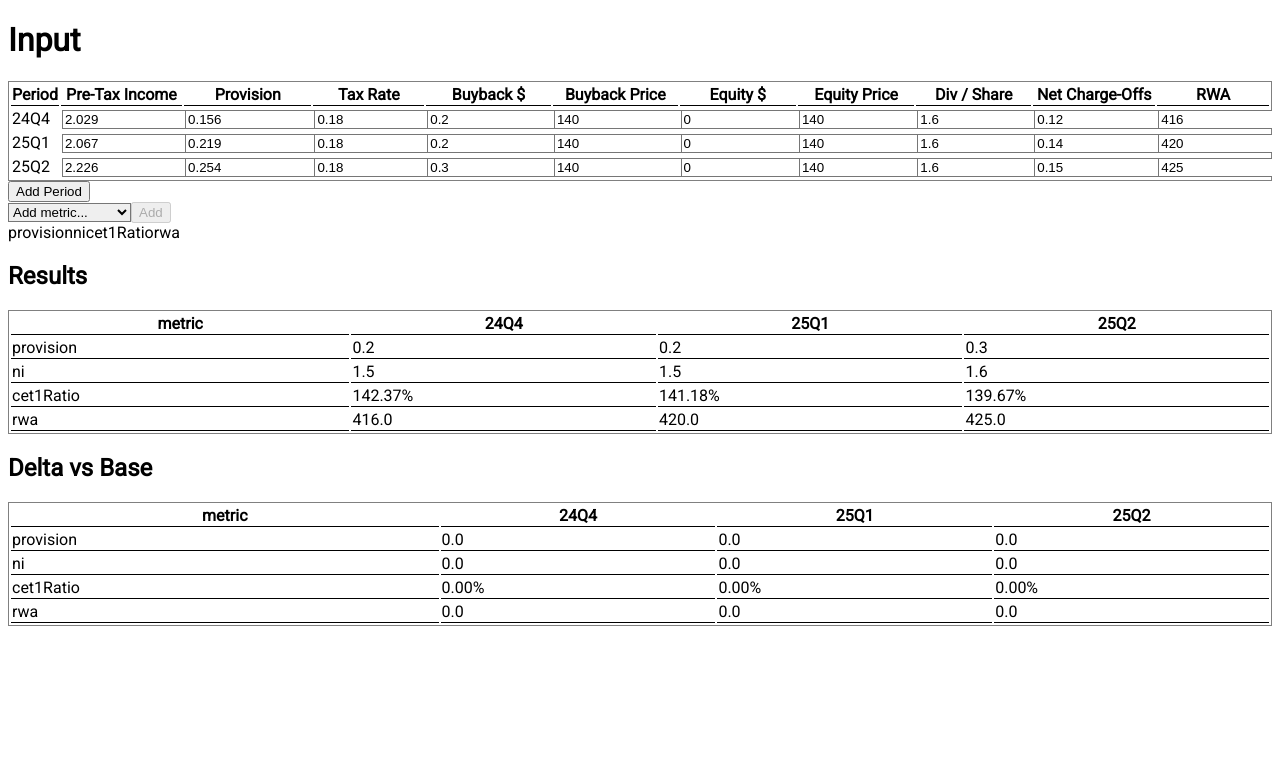
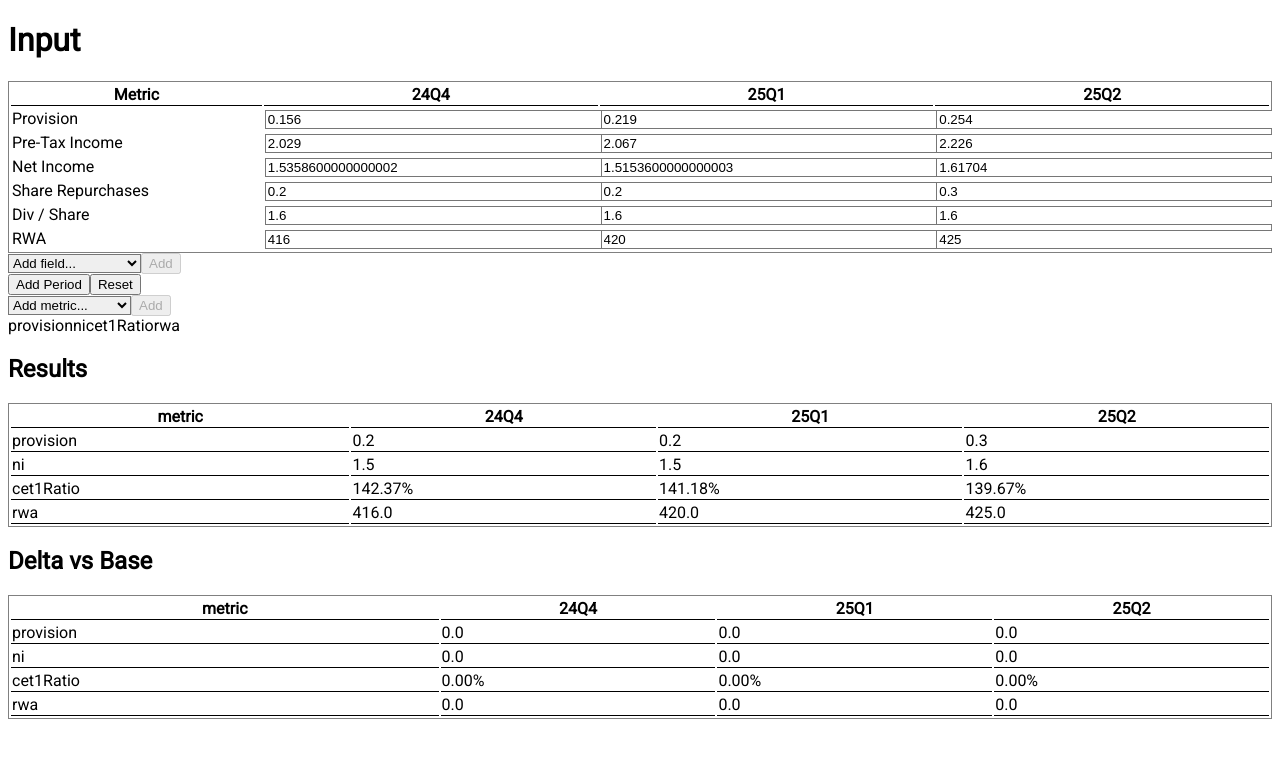
Before and after one commit to jrohan-16/jrohan-16.github.io, a SvelteKit app: page / in a window 1280 px wide. Shown: the top 758 px of the page. Built offline with nearby package versions, Linux system fonts and the light colour scheme.

Commit message:
Transpose input table and add reset

```diff
--- a/src/routes/+page.svelte
+++ b/src/routes/+page.svelte
@@ -5,6 +5,7 @@
   import DataTable from "$lib/components/DataTable.svelte";
 
   type PeriodRow = (typeof baseScenario)[number];
+  type EditableField = { key: keyof PeriodRow | "ni"; label: string };
 
   // Clone base scenario so user inputs don't mutate original constant
   let scenario: PeriodRow[] = JSON.parse(
@@ -12,22 +13,44 @@
   ) as PeriodRow[];
   const baseResult = recalc(baseScenario);
 
-  const editableFields: { key: keyof PeriodRow; label: string }[] = [
+  const defaultFields: EditableField[] = [
+    { key: "provision", label: "Provision" },
     { key: "preTaxIncome", label: "Pre-Tax Income" },
-    { key: "provision", label: "Provision" },
-    { key: "taxRate", label: "Tax Rate" },
-    { key: "buybackDollars", label: "Buyback $" },
-    { key: "buybackPrice", label: "Buyback Price" },
-    { key: "equityDollars", label: "Equity $" },
-    { key: "equityPrice", label: "Equity Price" },
+    { key: "ni", label: "Net Income" },
+    { key: "buybackDollars", label: "Share Repurchases" },
     { key: "divPerShare", label: "Div / Share" },
-    { key: "netChargeOffs", label: "Net Charge-Offs" },
     { key: "rwa", label: "RWA" },
   ];
+
+  let editableFields: EditableField[] = [...defaultFields];
+  let fieldToAdd = "";
 
   const defaultMetrics = ["provision", "ni", "cet1Ratio", "rwa"];
   let selectedMetrics: string[] = [...defaultMetrics];
   let metricToAdd = "";
+
+  function fieldLabel(key: string) {
+    if (key === "ni") return "Net Income";
+    return key
+      .replace(/([A-Z])/g, " $1")
+      .replace(/^./, (s) => s.toUpperCase());
+  }
+
+  function availableInputFields() {
+    const all = Object.keys(baseScenario[0] ?? {}).filter((n) => n !== "period");
+    all.push("ni");
+    return all.filter((m) => !editableFields.some((f) => f.key === m));
+  }
+
+  function addField() {
+    if (fieldToAdd) {
+      editableFields = [
+        ...editableFields,
+        { key: fieldToAdd as any, label: fieldLabel(fieldToAdd) },
+      ];
+      fieldToAdd = "";
+    }
+  }
 
   let data: any[] = [];
   let columns: { accessorKey: string }[] = [];
@@ -86,13 +109,16 @@
     updateResults();
   }
 
-  function handleInput(row: PeriodRow, key: keyof PeriodRow, e: Event) {
+  function handleInput(idx: number, key: EditableField["key"], e: Event) {
     const target = e.target as HTMLInputElement;
     const value = parseFloat(target.value);
+    const row = scenario[idx];
     if (key === "provision") {
       const preProvision = row.preTaxIncome + row.provision;
       row.provision = value;
       row.preTaxIncome = preProvision - value;
+    } else if (key === "ni") {
+      row.preTaxIncome = row.provision + value / (1 - row.taxRate);
     } else {
       (row as any)[key] = value;
     }
@@ -119,6 +145,12 @@
     updateResults();
   }
 
+  function resetScenario() {
+    scenario = JSON.parse(JSON.stringify(baseScenario)) as PeriodRow[];
+    editableFields = [...defaultFields];
+    updateResults();
+  }
+
   onMount(() => {
     updateResults();
   });
@@ -130,19 +162,23 @@
     <table class="min-w-full border border-gray-300">
       <thead class="bg-gray-100">
         <tr>
-          <th class="px-2 py-1 border-b">Period</th>
-          {#each editableFields as f}
-            <th class="px-2 py-1 border-b">{f.label}</th>
+          <th class="px-2 py-1 border-b">Metric</th>
+          {#each scenario as row}
+            <th class="px-2 py-1 border-b">{row.period}</th>
           {/each}
         </tr>
       </thead>
       <tbody>
-        {#each scenario as row, idx}
+        {#each editableFields as f}
           <tr class="border-b">
-            <td class="px-2 py-1">{row.period}</td>
-            {#each editableFields as f}
-              {@const baseVal = Number(baseScenario[idx][f.key])}
-              {@const currVal = Number((row as any)[f.key])}
+            <td class="px-2 py-1">{f.label}</td>
+            {#each scenario as row, idx}
+              {@const baseVal = f.key === 'ni'
+                ? Number(baseResult[idx].ni)
+                : Number(baseScenario[idx][f.key as keyof PeriodRow])}
+              {@const currVal = f.key === 'ni'
+                ? (row.preTaxIncome - row.provision) * (1 - row.taxRate)
+                : Number((row as any)[f.key])}
               <td class="px-2 py-1 align-top">
                 <input
                   type="number"
@@ -151,13 +187,8 @@
                     : ''}"
                   value={currVal}
                   step="0.001"
-                  on:input={(e) => handleInput(row, f.key, e)}
+                  on:input={(e) => handleInput(idx, f.key, e)}
                 />
-                {#if currVal !== baseVal}
-                  <div class="text-xs text-blue-600">
-                    Δ {(currVal - baseVal).toFixed(2)}
-                  </div>
-                {/if}
               </td>
             {/each}
           </tr>
@@ -165,10 +196,33 @@
       </tbody>
     </table>
   </div>
-  <button
-    class="mb-6 px-3 py-1 bg-blue-500 text-white rounded"
-    on:click={addPeriod}>Add Period</button
-  >
+
+  <div class="mb-4 flex items-center gap-2">
+    <select bind:value={fieldToAdd} class="border rounded px-2 py-1">
+      <option value="" disabled selected>Add field...</option>
+      {#each availableInputFields() as f}
+        <option value={f}>{fieldLabel(f)}</option>
+      {/each}
+    </select>
+    <button
+      class="px-2 py-1 bg-green-500 text-white rounded"
+      on:click={addField}
+      disabled={!fieldToAdd}
+    >
+      Add
+    </button>
+  </div>
+
+  <div class="mb-6 flex gap-2">
+    <button
+      class="px-3 py-1 bg-blue-500 text-white rounded"
+      on:click={addPeriod}>Add Period</button
+    >
+    <button
+      class="px-3 py-1 bg-gray-300 rounded"
+      on:click={resetScenario}>Reset</button
+    >
+  </div>
 
   <div class="mb-4 flex items-center gap-2">
     <select bind:value={metricToAdd} class="border rounded px-2 py-1">
```
